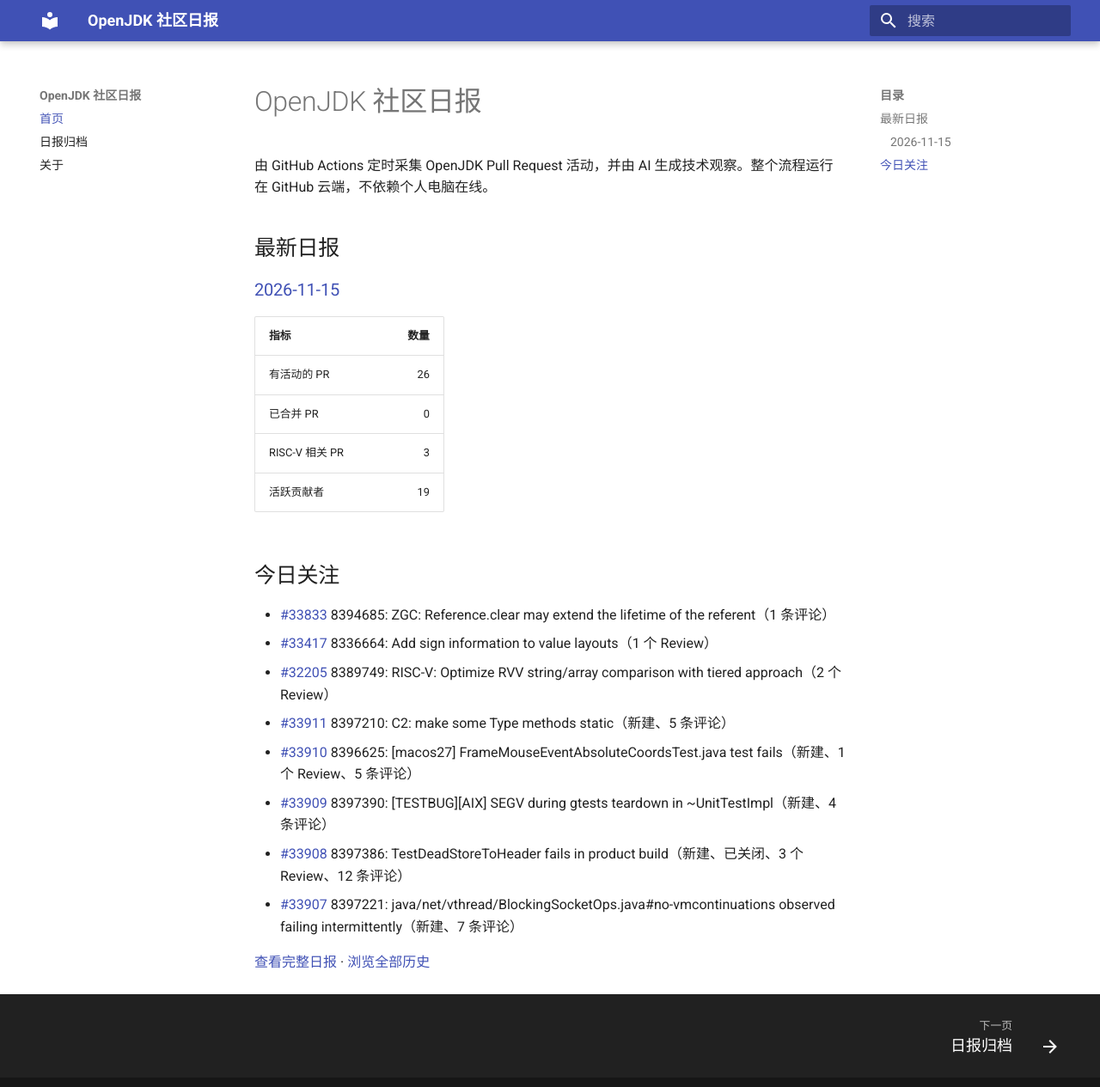
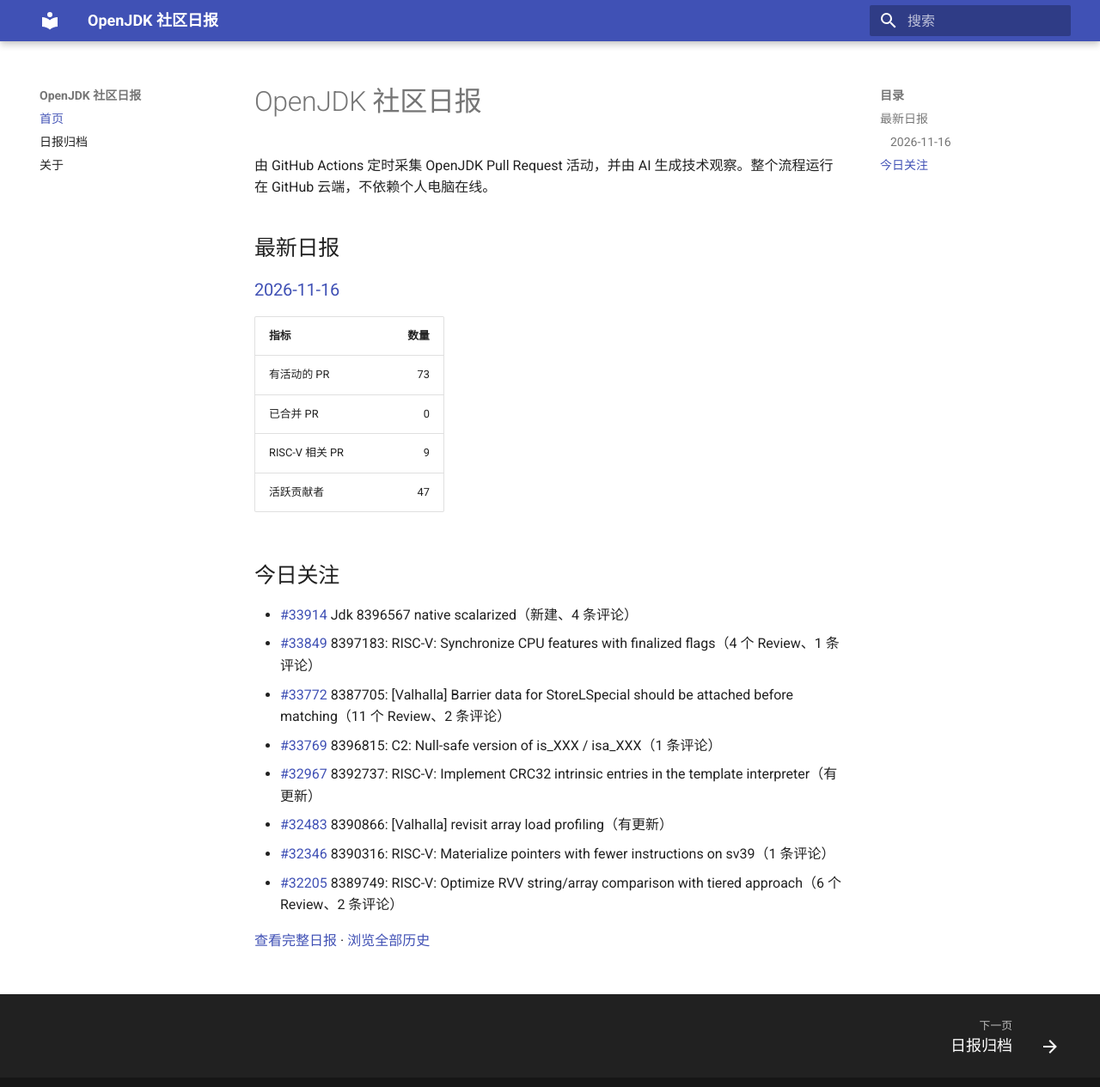
Before and after one commit to DingliZhang/openjdk-daily, an MkDocs documentation site: the page built from docs/index.md, in a window 1280 px wide and 1278 px high. Shown: the top 1265 px of the window at 86% size. Built offline with MkDocs 1.6.1 and Material for MkDocs 9.7.7, drawn with Linux system fonts in a browser that asks for light colours.

Commit message:
report: add OpenJDK daily report

```diff
--- a/docs/index.md
+++ b/docs/index.md
@@ -4,24 +4,24 @@
 
 ## 最新日报
 
-### [2026-11-15](reports/2026/2026-11-15.md)
+### [2026-11-16](reports/2026/2026-11-16.md)
 
 | 指标 | 数量 |
 |---|---:|
-| 有活动的 PR | 26 |
+| 有活动的 PR | 73 |
 | 已合并 PR | 0 |
-| RISC-V 相关 PR | 3 |
-| 活跃贡献者 | 19 |
+| RISC-V 相关 PR | 9 |
+| 活跃贡献者 | 47 |
 
 ## 今日关注
 
-- [#33833](https://github.com/openjdk/jdk/pull/33833) 8394685: ZGC: Reference.clear may extend the lifetime of the referent（1 条评论）
-- [#33417](https://github.com/openjdk/jdk/pull/33417) 8336664: Add sign information to value layouts（1 个 Review）
-- [#32205](https://github.com/openjdk/jdk/pull/32205) 8389749: RISC-V: Optimize RVV string/array comparison with tiered approach（2 个 Review）
-- [#33911](https://github.com/openjdk/jdk/pull/33911) 8397210: C2: make some Type methods static（新建、5 条评论）
-- [#33910](https://github.com/openjdk/jdk/pull/33910) 8396625: [macos27] FrameMouseEventAbsoluteCoordsTest.java test fails（新建、1 个 Review、5 条评论）
-- [#33909](https://github.com/openjdk/jdk/pull/33909) 8397390: [TESTBUG][AIX] SEGV during gtests teardown in ~UnitTestImpl（新建、4 条评论）
-- [#33908](https://github.com/openjdk/jdk/pull/33908) 8397386: TestDeadStoreToHeader fails in product build（新建、已关闭、3 个 Review、12 条评论）
-- [#33907](https://github.com/openjdk/jdk/pull/33907) 8397221: java/net/vthread/BlockingSocketOps.java#no-vmcontinuations observed failing intermittently（新建、7 条评论）
+- [#33914](https://github.com/openjdk/jdk/pull/33914) Jdk 8396567 native scalarized（新建、4 条评论）
+- [#33849](https://github.com/openjdk/jdk/pull/33849) 8397183: RISC-V: Synchronize CPU features with finalized flags（4 个 Review、1 条评论）
+- [#33772](https://github.com/openjdk/jdk/pull/33772) 8387705: [Valhalla] Barrier data for StoreLSpecial should be attached before matching（11 个 Review、2 条评论）
+- [#33769](https://github.com/openjdk/jdk/pull/33769) 8396815: C2: Null-safe version of is_XXX / isa_XXX（1 条评论）
+- [#32967](https://github.com/openjdk/jdk/pull/32967) 8392737: RISC-V: Implement CRC32 intrinsic entries in the template interpreter（有更新）
+- [#32483](https://github.com/openjdk/jdk/pull/32483) 8390866: [Valhalla] revisit array load profiling（有更新）
+- [#32346](https://github.com/openjdk/jdk/pull/32346) 8390316: RISC-V: Materialize pointers with fewer instructions on sv39（1 条评论）
+- [#32205](https://github.com/openjdk/jdk/pull/32205) 8389749: RISC-V: Optimize RVV string/array comparison with tiered approach（6 个 Review、2 条评论）
 
-[查看完整日报](reports/2026/2026-11-15.md) · [浏览全部历史](reports/index.md)
+[查看完整日报](reports/2026/2026-11-16.md) · [浏览全部历史](reports/index.md)
```
Also changed, not shown: docs/reports/2026/2026-11-16.md (added, +194 -0 lines), docs/reports/index.md (+2 -1 lines), 2 other files.
